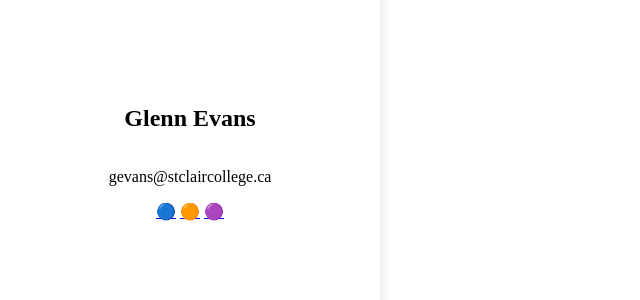
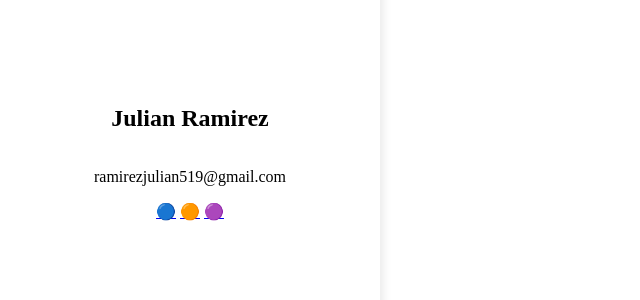
Before and after one commit to RamirezJulian/portfolioo, a Jekyll site: the page built from index.html, in a window 1280 px wide. Shown: the part 297-597 px from the top of the page, without its empty margins (0-640 px from the left). Built offline with Jekyll 4.4.1, drawn with Linux system fonts in a browser that asks for light colours.

Commit message:
Add files via upload

```diff
--- a/_config.yml
+++ b/_config.yml
@@ -1,7 +1,7 @@
-title: My Portfolio
-name: Glenn Evans
-email: gevans@stclaircollege.ca
-baseurl: "/2025-design-potfolio"
+title: My cave
+name: Julian Ramirez
+email: ramirezjulian519@gmail.com
+baseurl: "/portfolioo"
 
 collections:
   design:
--- a/style_guide/index.html
+++ b/style_guide/index.html
@@ -2,7 +2,7 @@
 <html lang="en">
 <head>
 <meta charset="UTF-8">
-<title>Glenn Evans | Style Guide</title>
+<title>Julian Ramirez | Style Guide</title>
 <link href="css/main.css" rel="stylesheet" type="text/css">
 </head>
 
```
Also changed, not shown: README.md.
